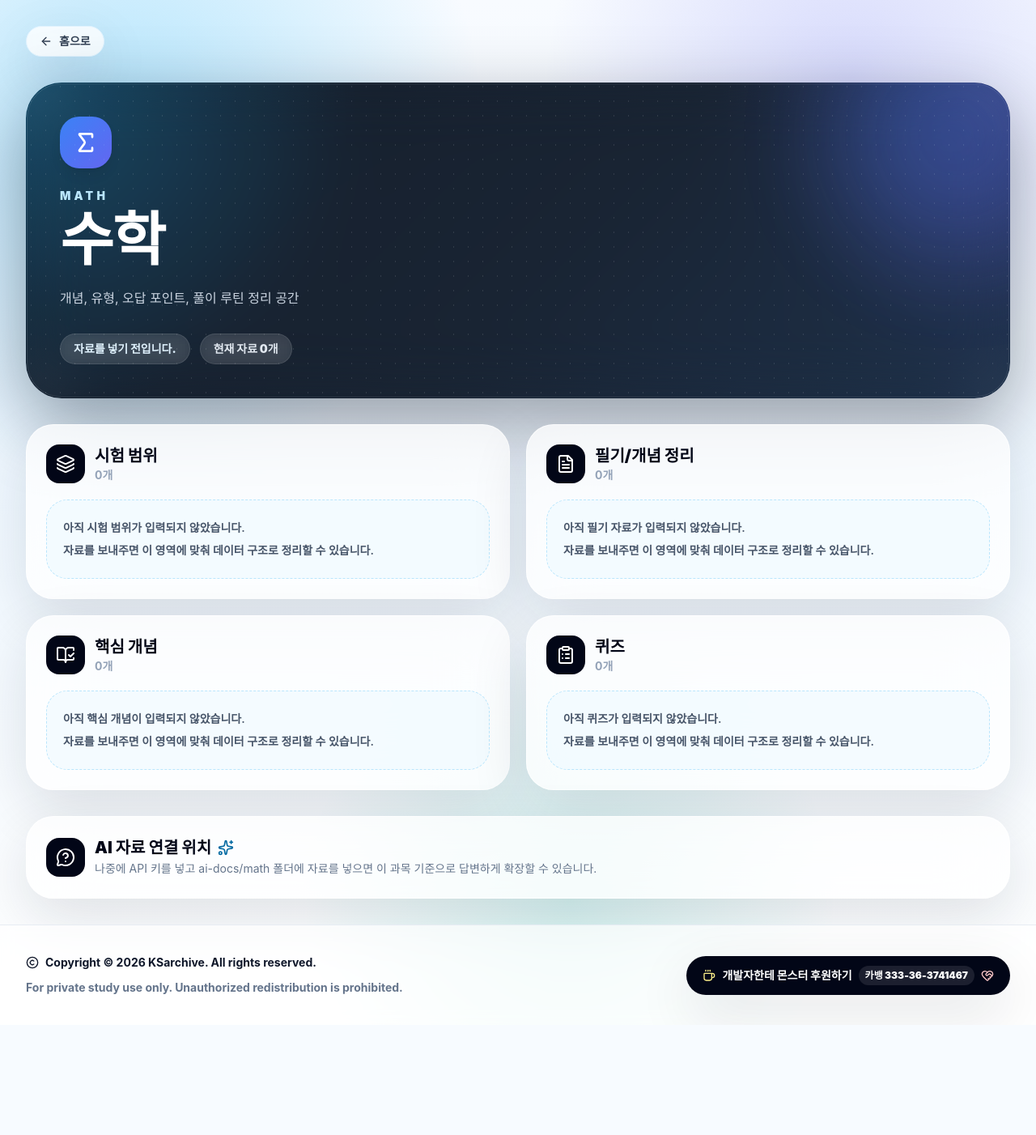
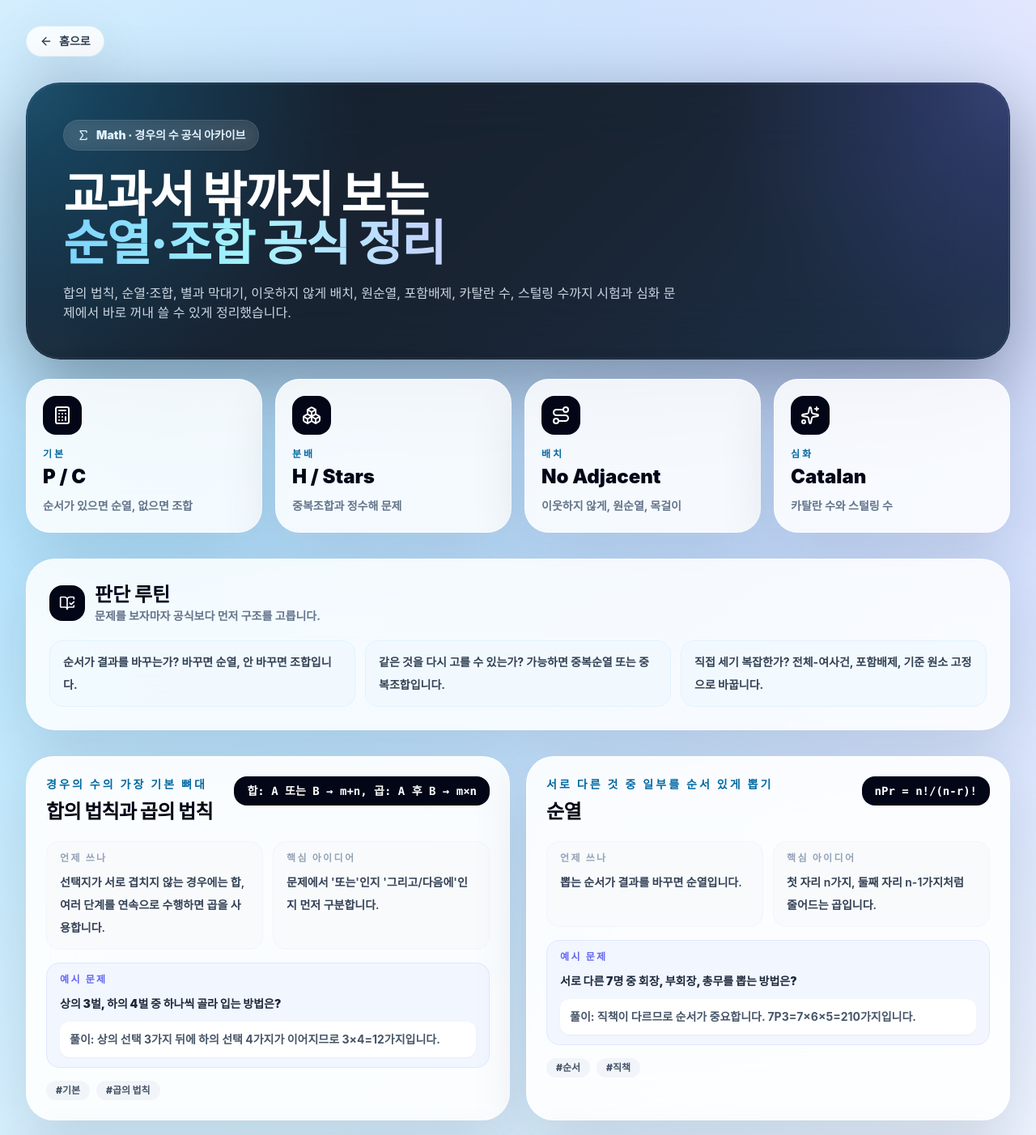
Before and after one commit to hoshinodaisuki0102/KSarchive, a Next.js app: page /subjects/math in a window 1280 px wide. Shown: the top 1402 px of the page at 81% size. Before the commit the page ends 1266 px from the top, so only its background shows below. Built offline with nearby package versions, Linux system fonts and the light colour scheme.

Commit message:
Add math counting formulas page

```diff
--- /dev/null
+++ b/app/subjects/math/page.tsx
@@ -0,0 +1,100 @@
+import Link from "next/link";
+import { ArrowLeft, BookOpenCheck, Boxes, Calculator, Route, Sigma, Sparkles } from "lucide-react";
+import { SiteFooter } from "@/components/site-footer";
+import { countingFormulas } from "@/lib/math-counting-data";
+
+export default function MathPage() {
+  return (
+    <main className="min-h-screen overflow-hidden bg-mesh-light text-slate-900">
+      <div className="mx-auto max-w-7xl px-5 py-8 lg:px-8">
+        <Link href="/" className="inline-flex items-center gap-2 rounded-full border border-sky-100 bg-white/85 px-4 py-2 text-sm font-black text-slate-700 shadow-card backdrop-blur transition hover:bg-sky-50">
+          <ArrowLeft className="h-4 w-4" /> 홈으로
+        </Link>
+
+        <section className="relative mt-8 overflow-hidden rounded-[42px] bg-mesh-dark p-[1px] shadow-deep">
+          <div className="relative rounded-[41px] border border-white/10 bg-white/[0.06] p-7 text-white backdrop-blur-2xl sm:p-9 lg:p-11">
+            <div className="relative max-w-4xl">
+              <p className="inline-flex items-center gap-2 rounded-full border border-white/10 bg-white/10 px-4 py-2 text-sm font-black text-sky-100 backdrop-blur">
+                <Sigma className="h-4 w-4" /> Math · 경우의 수 공식 아카이브
+              </p>
+              <h1 className="mt-6 text-4xl font-black leading-tight tracking-tight sm:text-6xl">
+                교과서 밖까지 보는<br />
+                <span className="text-gradient-sky">순열·조합 공식 정리</span>
+              </h1>
+              <p className="mt-5 max-w-3xl text-sm leading-8 text-slate-300 sm:text-base">
+                합의 법칙, 순열·조합, 별과 막대기, 이웃하지 않게 배치, 원순열, 포함배제, 카탈란 수, 스털링 수까지 시험과 심화 문제에서 바로 꺼내 쓸 수 있게 정리했습니다.
+              </p>
+            </div>
+          </div>
+        </section>
+
+        <section className="mt-6 grid gap-4 sm:grid-cols-2 lg:grid-cols-4">
+          {[
+            { icon: Calculator, title: "기본", value: "P / C", text: "순서가 있으면 순열, 없으면 조합" },
+            { icon: Boxes, title: "분배", value: "H / Stars", text: "중복조합과 정수해 문제" },
+            { icon: Route, title: "배치", value: "No Adjacent", text: "이웃하지 않게, 원순열, 목걸이" },
+            { icon: Sparkles, title: "심화", value: "Catalan", text: "카탈란 수와 스털링 수" }
+          ].map((item) => {
+            const Icon = item.icon;
+            return (
+              <div key={item.title} className="rounded-[30px] border border-white/70 bg-white/85 p-5 shadow-card backdrop-blur-2xl">
+                <span className="grid h-12 w-12 place-items-center rounded-2xl bg-slate-950 text-white"><Icon className="h-6 w-6" /></span>
+                <p className="mt-4 text-xs font-black uppercase tracking-[0.24em] text-brand-700">{item.title}</p>
+                <p className="mt-1 text-2xl font-black text-slate-950">{item.value}</p>
+                <p className="mt-2 text-sm font-bold leading-6 text-slate-500">{item.text}</p>
+              </div>
+            );
+          })}
+        </section>
+
+        <section className="mt-8 rounded-[36px] border border-white/70 bg-white/85 p-5 shadow-card backdrop-blur-2xl sm:p-7">
+          <div className="flex items-center gap-3">
+            <span className="grid h-11 w-11 place-items-center rounded-2xl bg-slate-950 text-white"><BookOpenCheck className="h-5 w-5" /></span>
+            <div>
+              <h2 className="text-2xl font-black text-slate-950">판단 루틴</h2>
+              <p className="text-sm font-bold text-slate-500">문제를 보자마자 공식보다 먼저 구조를 고릅니다.</p>
+            </div>
+          </div>
+          <div className="mt-5 grid gap-3 md:grid-cols-3">
+            {[
+              "순서가 결과를 바꾸는가? 바꾸면 순열, 안 바꾸면 조합입니다.",
+              "같은 것을 다시 고를 수 있는가? 가능하면 중복순열 또는 중복조합입니다.",
+              "직접 세기 복잡한가? 전체-여사건, 포함배제, 기준 원소 고정으로 바꿉니다."
+            ].map((tip) => <div key={tip} className="rounded-2xl border border-sky-100 bg-sky-50/80 px-4 py-3 text-sm font-bold leading-7 text-slate-700">{tip}</div>)}
+          </div>
+        </section>
+
+        <section className="mt-8 grid gap-5 lg:grid-cols-2">
+          {countingFormulas.map((item) => (
+            <article key={item.id} className="rounded-[34px] border border-white/70 bg-white/90 p-6 shadow-card backdrop-blur-2xl">
+              <div className="flex flex-wrap items-start justify-between gap-3">
+                <div>
+                  <p className="text-sm font-black uppercase tracking-[0.22em] text-brand-700">{item.subtitle}</p>
+                  <h2 className="mt-2 text-2xl font-black tracking-tight text-slate-950">{item.title}</h2>
+                </div>
+                <div className="rounded-2xl bg-slate-950 px-4 py-2 font-mono text-sm font-black text-white">{item.formula}</div>
+              </div>
+              <div className="mt-5 grid gap-3 md:grid-cols-2">
+                <Info title="언제 쓰나" text={item.when} />
+                <Info title="핵심 아이디어" text={item.idea} />
+              </div>
+              <div className="mt-4 rounded-2xl border border-indigo-100 bg-indigo-50/70 px-4 py-3">
+                <p className="text-xs font-black uppercase tracking-[0.2em] text-indigo-500">예시 문제</p>
+                <p className="mt-2 text-sm font-black leading-7 text-slate-800">{item.example}</p>
+                <p className="mt-2 rounded-xl bg-white px-3 py-2 text-sm font-bold leading-7 text-slate-600 shadow-sm">풀이: {item.solution}</p>
+              </div>
+              <div className="mt-4 flex flex-wrap gap-2">
+                {item.tags.map((tag) => <span key={tag} className="rounded-full bg-slate-100 px-3 py-1 text-xs font-black text-slate-600">#{tag}</span>)}
+              </div>
+            </article>
+          ))}
+        </section>
+      </div>
+      <SiteFooter />
+    </main>
+  );
+}
+
+function Info({ title, text }: { title: string; text: string }) {
+  return <div className="rounded-2xl border border-slate-100 bg-slate-50 px-4 py-3"><p className="text-xs font-black uppercase tracking-[0.2em] text-slate-400">{title}</p><p className="mt-2 text-sm font-semibold leading-7 text-slate-700">{text}</p></div>;
+}
```
